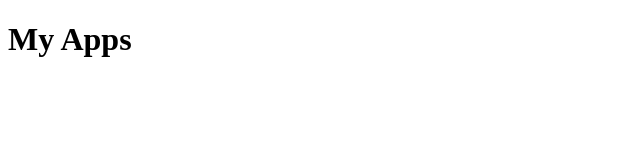
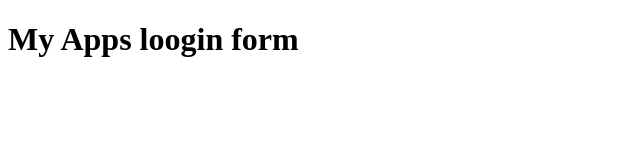
Before and after one commit to mohit-agarwal18/test, a plain HTML site: page index.html in a window 1280 px wide. Shown: the whole page, without its empty margins (0-640 px from the left). Drawn offline with Linux system fonts and the light colour scheme.

Commit message:
login form

```diff
--- a/index.html
+++ b/index.html
@@ -9,7 +9,9 @@
 
 <body>
 
-	<h1>My Apps</h1>
+	<h1>My Apps
+		loogin form
+	</h1>
 
 
 
```
Also changed, not shown: login.txt (added).
